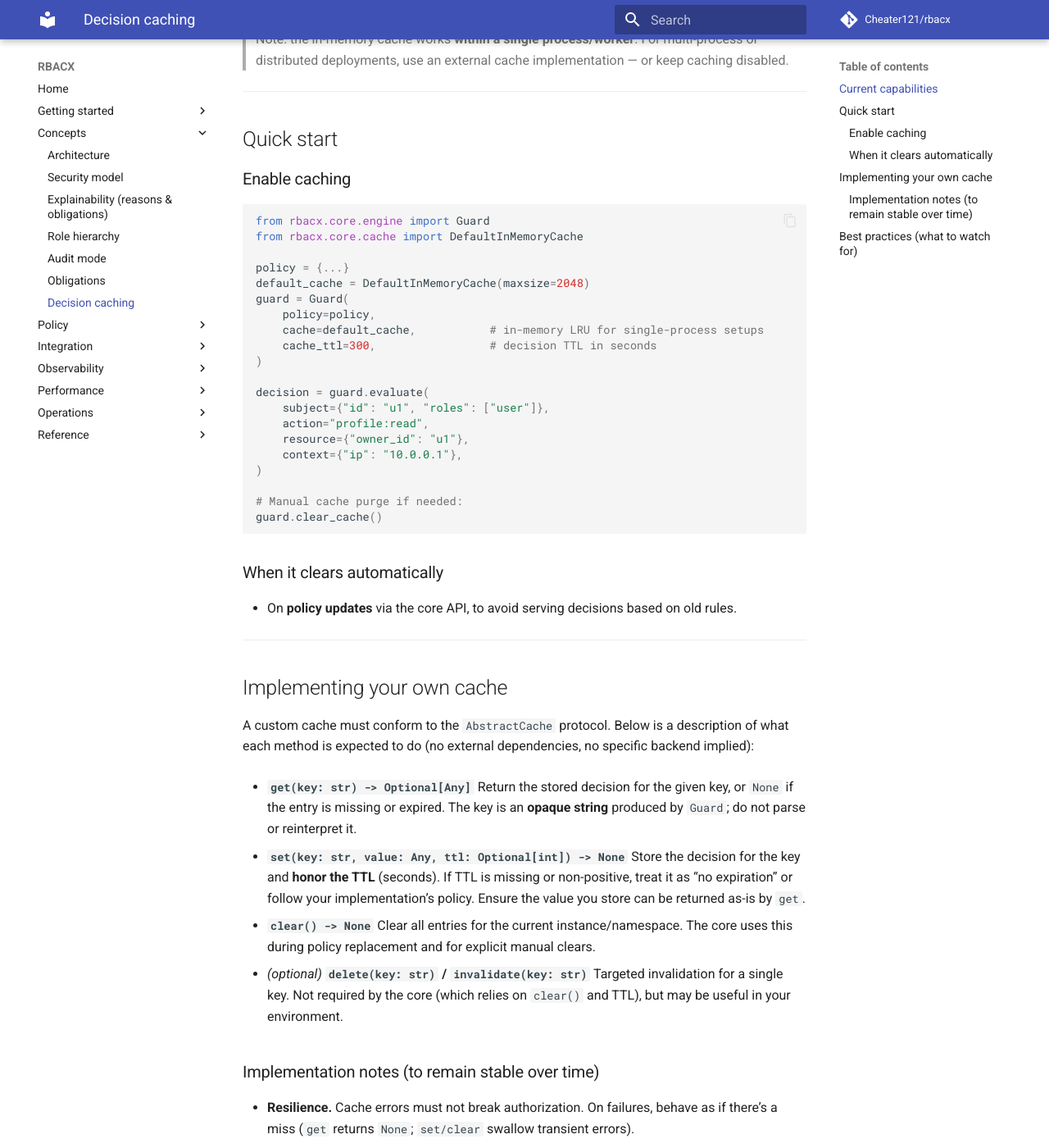
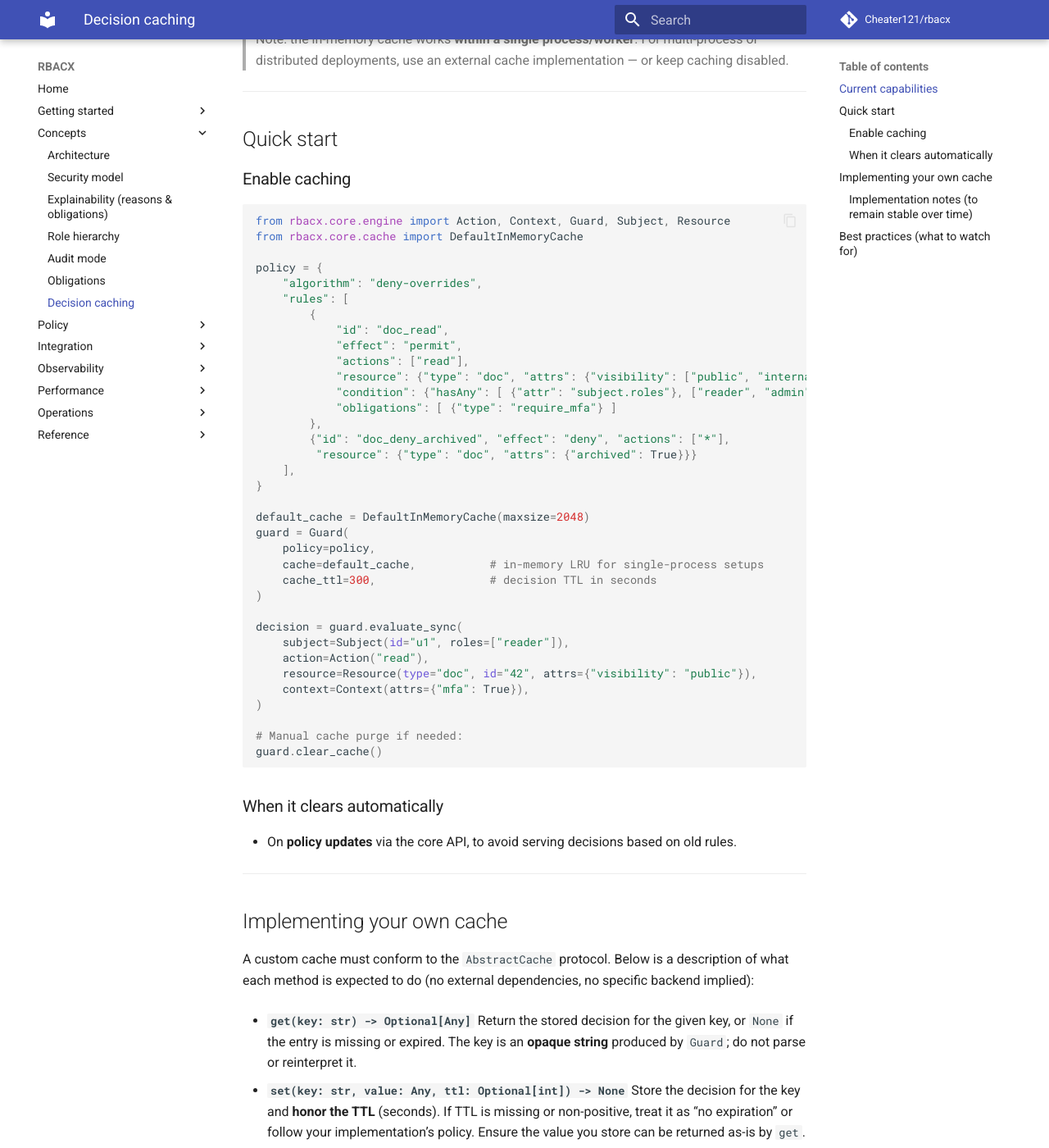
Before and after one commit to Cheater121/rbacx, an MkDocs documentation site: the page built from docs/caching.md, in a window 1280 px wide and 1400 px high, scrolled down 591 px. Shown: the whole window at 82% size. Built offline with MkDocs 1.6.1 and Material for MkDocs 9.7.7, drawn with Linux system fonts in a browser that asks for light colours; comment, search, counter and statistics services are not loaded.

Commit message:
fix(docs): update caching.md by example

````diff
--- a/docs/caching.md
+++ b/docs/caching.md
@@ -21,10 +21,25 @@ Decision caching speeds up repeated authorization checks by storing final `Guard
 ### Enable caching
 
 ```python
-from rbacx.core.engine import Guard
+from rbacx.core.engine import Action, Context, Guard, Subject, Resource
 from rbacx.core.cache import DefaultInMemoryCache
 
-policy = {...}
+policy = {
+    "algorithm": "deny-overrides",
+    "rules": [
+        {
+            "id": "doc_read",
+            "effect": "permit",
+            "actions": ["read"],
+            "resource": {"type": "doc", "attrs": {"visibility": ["public", "internal"]}},
+            "condition": {"hasAny": [ {"attr": "subject.roles"}, ["reader", "admin"] ]},
+            "obligations": [ {"type": "require_mfa"} ]
+        },
+        {"id": "doc_deny_archived", "effect": "deny", "actions": ["*"],
+         "resource": {"type": "doc", "attrs": {"archived": True}}}
+    ],
+}
+
 default_cache = DefaultInMemoryCache(maxsize=2048)
 guard = Guard(
     policy=policy,
@@ -32,11 +47,11 @@ guard = Guard(
     cache_ttl=300,                 # decision TTL in seconds
 )
 
-decision = guard.evaluate(
-    subject={"id": "u1", "roles": ["user"]},
-    action="profile:read",
-    resource={"owner_id": "u1"},
-    context={"ip": "10.0.0.1"},
+decision = guard.evaluate_sync(
+    subject=Subject(id="u1", roles=["reader"]),
+    action=Action("read"),
+    resource=Resource(type="doc", id="42", attrs={"visibility": "public"}),
+    context=Context(attrs={"mfa": True}),
 )
 
 # Manual cache purge if needed:
````
